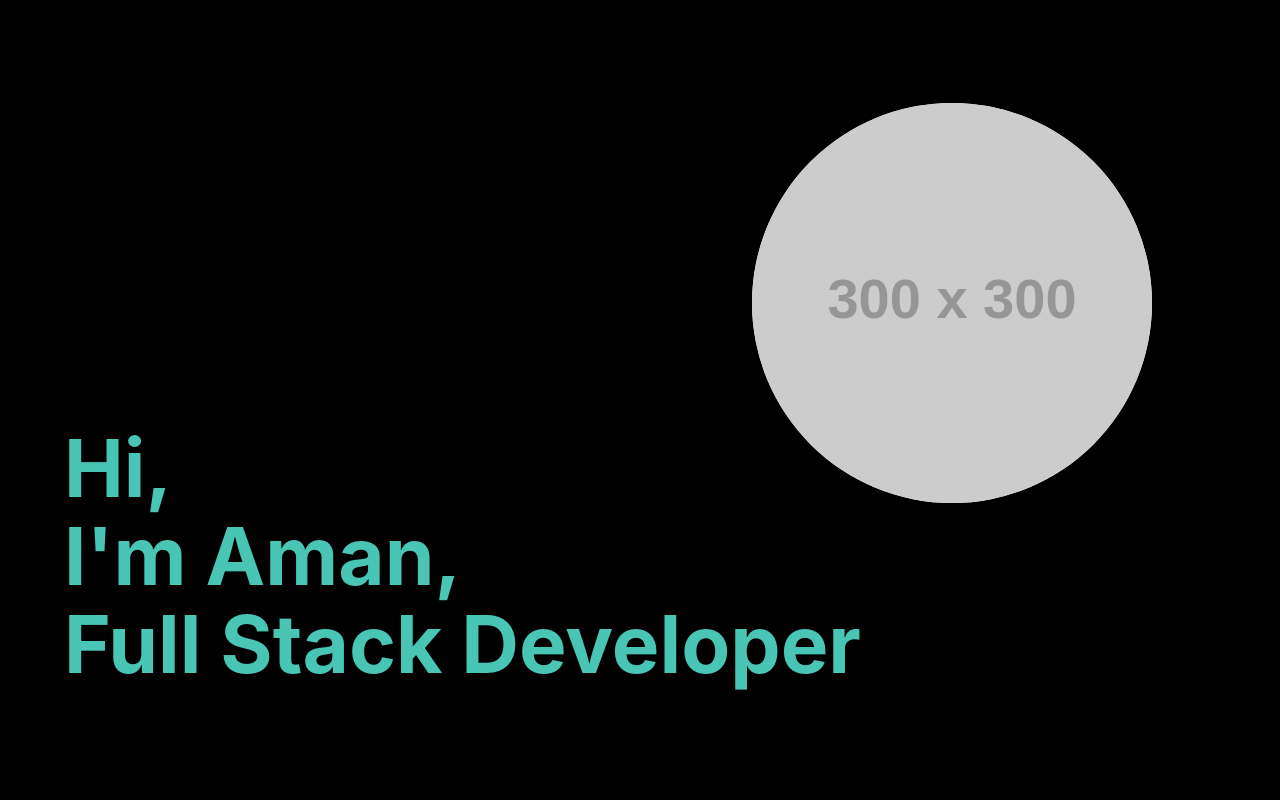
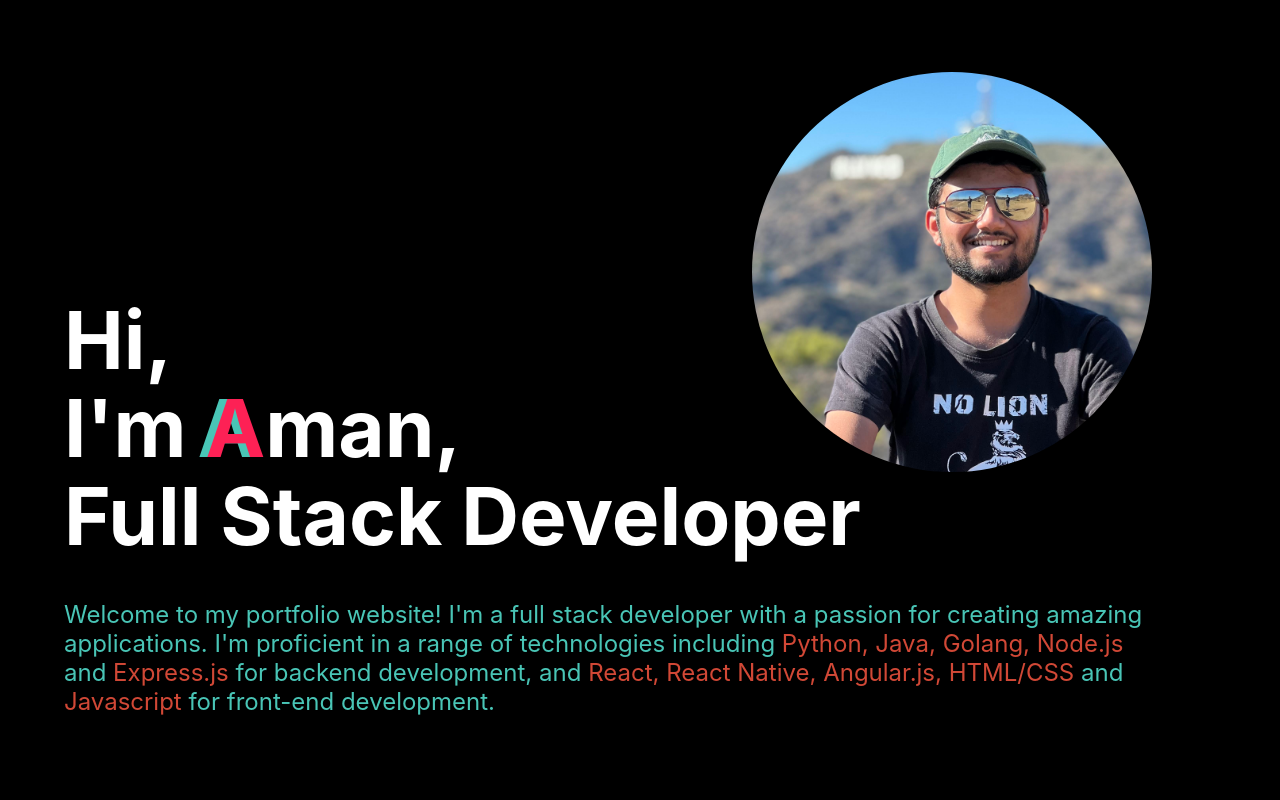
Before and after one commit to RuchikaKasireddy/Portfolio, a React (Create React App) app: page / in a window 1280 px wide. Shown: the top 800 px of the page. Built offline with nearby package versions, Linux system fonts and the light colour scheme.

Commit message:
Minor UI changes updated

```diff
--- a/src/App.css
+++ b/src/App.css
@@ -5,27 +5,26 @@ html, body {
 }
 
 .canvas {
-  position: relative;
-  background-color: transparent;
-  z-index: 2;
+  position: absolute;
+  top: 0;
+  left: 0;
+  z-index: 0;
 }
 
 .background {
-  width: 100%;
-  position: absolute;
-  top: 0;
-  left: 0;
+  position: relative;
   background-color: transparent;
   z-index: 1;
+  pointer-events: none;
 }
 
 .introtext {
-  color: white;
+  color: #49c5b6;
 }
 
 .introheader {
   font-weight: bold;
-  color: #49c5b6;
+  color: white;
 }
 
 .highlight {
@@ -34,7 +33,6 @@ html, body {
 
 .profilepicture {
   position: absolute;
-  background-color: #f1f1f1;
   border-radius: 50%;
   overflow: hidden;
 }
@@ -45,9 +43,15 @@ html, body {
   left: 0;
   width: 100%;
   height: 100%;
-  background-image: url('https://via.placeholder.com/300x300');
+  background-image: url("../images/profile.jpg");
   background-size: cover;
-  filter: grayscale(100%);
+  background-repeat: no-repeat;
+  transform: scale(1.5);
+}
+
+.shadowhighlight {
+  color: #fd2155;
+  text-shadow: -0.1em 0em #49c5b6;
 }
 
 @media only screen and (max-width: 400px) {
@@ -100,7 +104,7 @@ html, body {
   .profilepicture {
     width: 300px;
     height: 300px;
-    left: 30%;
+    right: 5%;
     top: 10%;
   }
 
@@ -152,15 +156,14 @@ html, body {
 
   .introtext {
     font-size: 1.5em;
-    padding: 5%;
-    padding-top: 1%;
+    padding-left: 5%;
+    padding-right: 10%;
   }
 
   .introheader {
-    padding: 5%;
-    padding-top: 30%;
+    padding-left: 5%;
+    padding-top: 20%;
     font-size: 5em;
-    padding-bottom: 5%;
     line-height: 0.1em;
   }
 }
```
